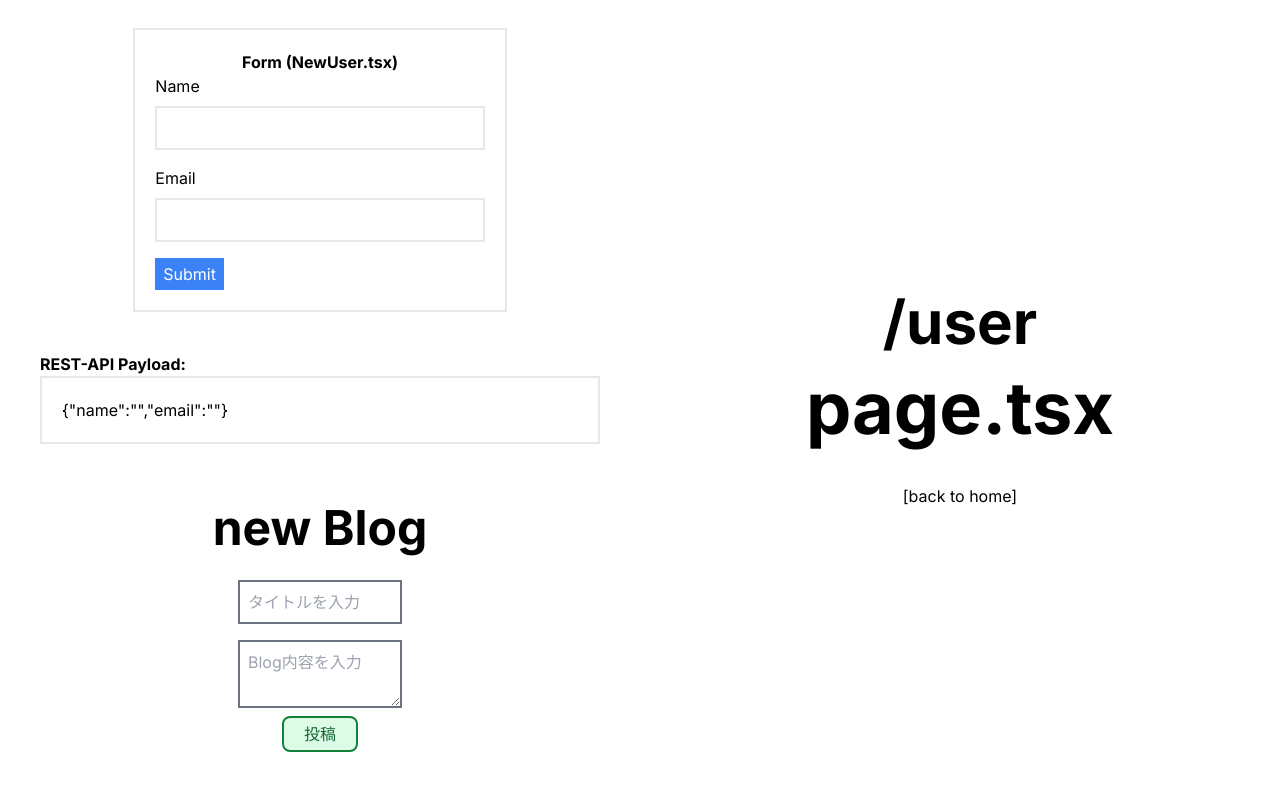
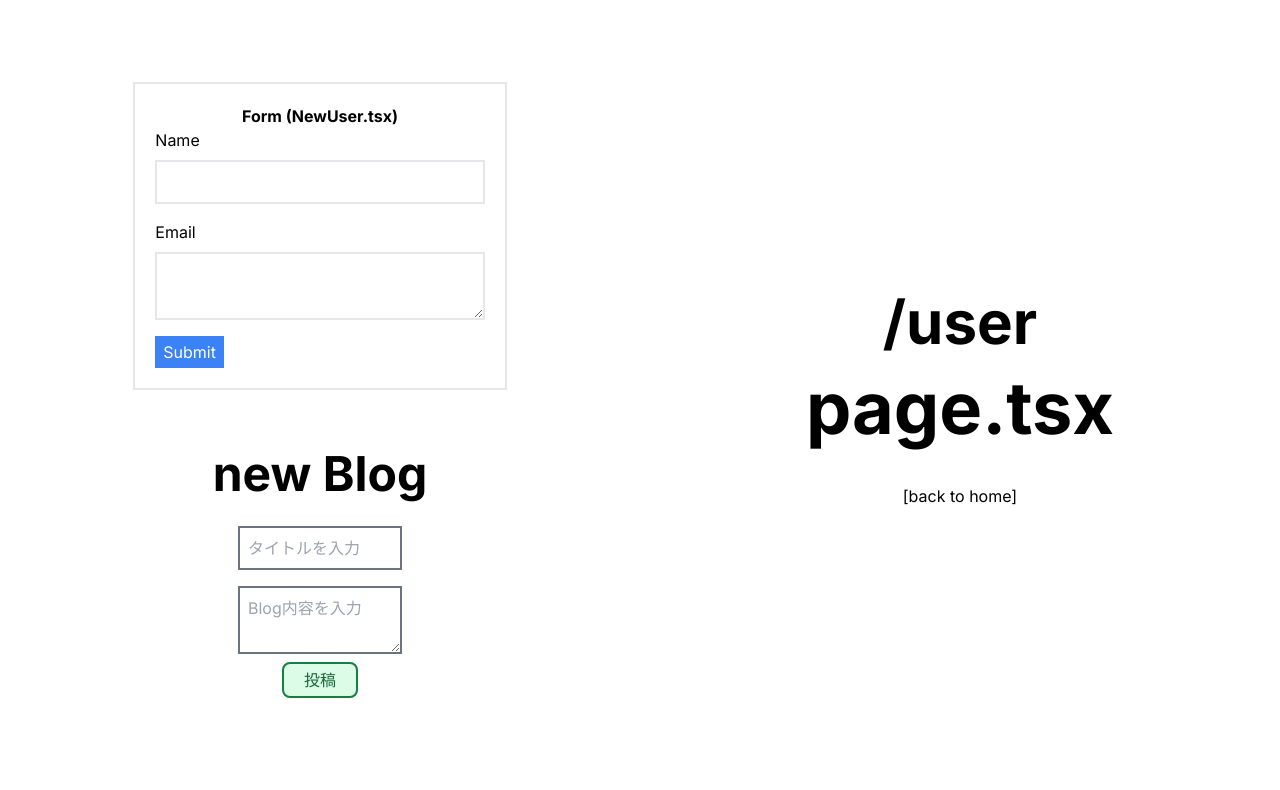
Before and after one commit to shunpei12345321/blog-2, a Next.js app: page /user in a window 1280 px wide. Shown: the top 790 px of the page. Built offline with nearby package versions, Linux system fonts and the light colour scheme.

Commit message:
home のラベルを変えました

```diff
--- a/app/components/EditUser.tsx
+++ b/app/components/EditUser.tsx
@@ -68,6 +68,7 @@ const EditUser = () => {
 					<label htmlFor="name" className="mb-2">
 						Name
 					</label>
+					<form action=""></form>
 					<input
 						onChange={(event) => {
 							setName(event.target.value);
@@ -93,6 +94,9 @@ const EditUser = () => {
 						value={email}
 						className="border-2 p-2"
 					/>
+					<textarea name="" id="">
+						aaa
+					</textarea>
 				</div>
 				<div className="flex items-center justify-between">
 					{isFetching ? (
@@ -152,9 +156,6 @@ const EditUser = () => {
 					</form>
 				</div>
 			</div>
-
-
-
 		</div>
 	);
 };
--- a/app/components/NewUser.tsx
+++ b/app/components/NewUser.tsx
@@ -51,11 +51,11 @@ const NewUser = () => {
 					<label htmlFor="email" className="mb-2">
 						Email
 					</label>
-					<input
+					<textarea
 						onChange={(event) => {
 							setEmail(event.target.value);
 						}}
-						type="email"
+						value={email}
 						name="email"
 						id="email"
 						className="border-2 p-2"
@@ -72,13 +72,6 @@ const NewUser = () => {
 					</button>
 				)}
 			</form>
-
-			<div className="flex flex-col w-full">
-				<p className="font-bold">REST-API Payload:</p>
-				<div className="border-2 items-center justify-center p-5 overflow-auto whitespace-normal">
-					{JSON.stringify({ name, email })}
-				</div>
-			</div>
 
 			{/* 17:53 */}
 			<div>
```
Lines whose indentation alone changed are shown as unchanged.
